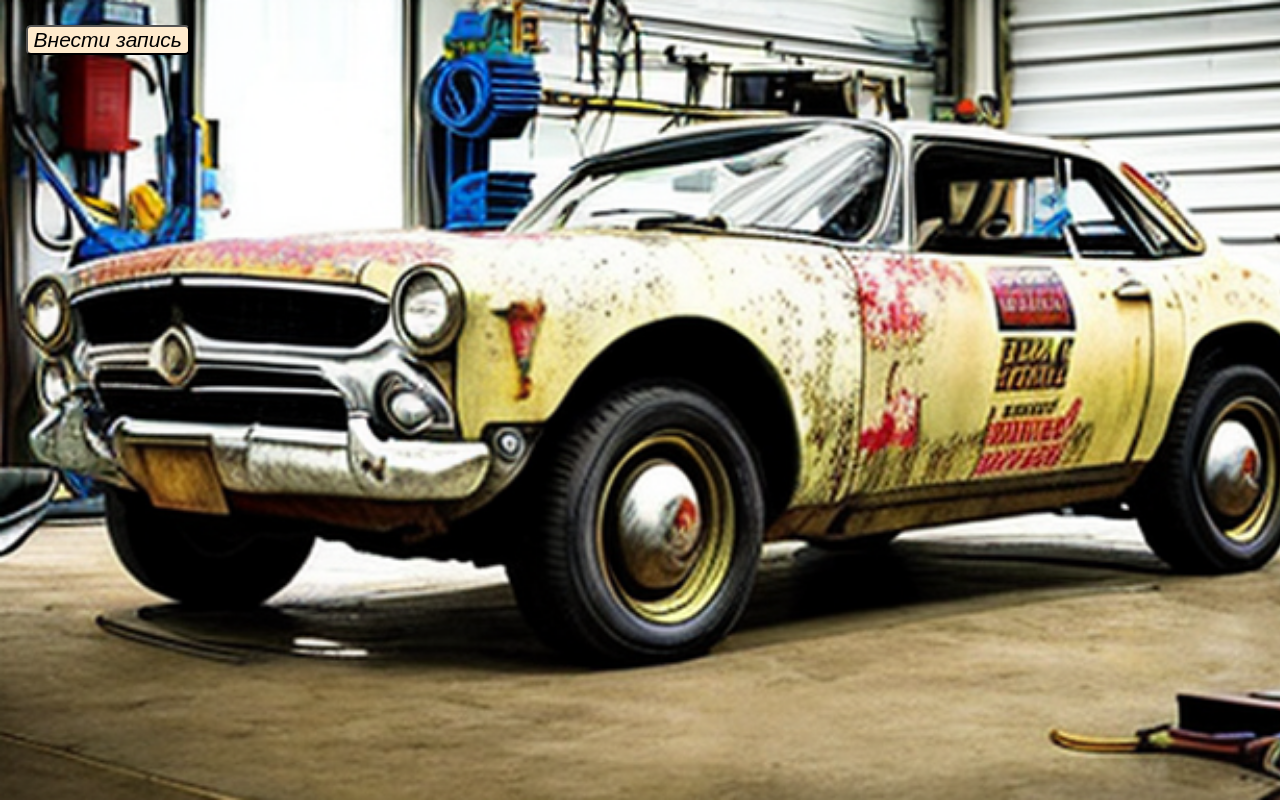
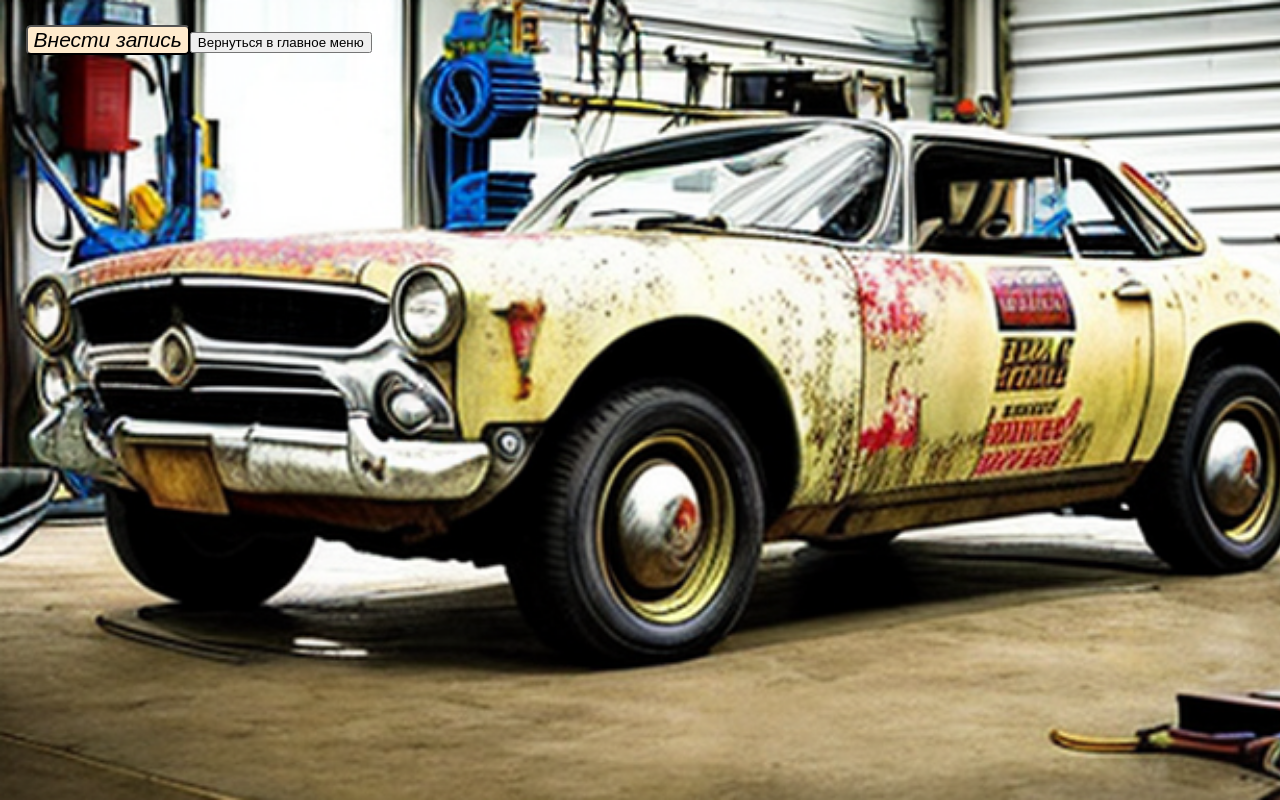
Before and after one commit to Andreyy2022/car-repair-notes, a React (Create React App) app in the folder my-app/: page / in a window 1280 px wide. Both pictures are taken after a click on the element "Двигатель". Built offline with nearby package versions, Linux system fonts and the light colour scheme.

Commit message:
0.1.26
It works, all functions.

```diff
--- a/my-app/src/Components/NoteComponents/Carcase.js
+++ b/my-app/src/Components/NoteComponents/Carcase.js
@@ -3,7 +3,7 @@ import { nanoid } from "nanoid";
 import { useEffect, useState } from "react";
 import './styles.css';
 
-function Carcase() {
+function Carcase({handleHideCompCarc}) {
 
     let [note, setNote] = useState('');
     let [notes, setNotes] = useState(localStorage.getItem('notesCarc') ? JSON.parse(localStorage.getItem('notesCarc')) : []);
@@ -83,6 +83,7 @@ function Carcase() {
     return (
         <div>
             <button className="inpNote" onClick={changeDoNote}>{doNote ? inpAndButt : 'Внести запись'}</button>
+            <button onClick={handleHideCompCarc}>Вернуться в главное меню</button>
             <div>
                 {listNotes}
             </div>
--- a/my-app/src/Components/NoteComponents/Chassis.js
+++ b/my-app/src/Components/NoteComponents/Chassis.js
@@ -3,7 +3,7 @@ import { nanoid } from "nanoid";
 import { useEffect, useState } from "react";
 import './styles.css';
 
-function Chassis() {
+function Chassis({handleHideCompChass}) {
 
     let [note, setNote] = useState('');
     let [notes, setNotes] = useState(localStorage.getItem('notesChas') ? JSON.parse(localStorage.getItem('notesChas')) : []);
@@ -83,6 +83,7 @@ function Chassis() {
     return (
         <div>
             <button className="inpNote" onClick={changeDoNote}>{doNote ? inpAndButt : 'Внести запись'}</button>
+            <button onClick={handleHideCompChass}>Вернуться в главное меню</button>
             <div>
                 {listNotes}
             </div>
--- a/my-app/src/Components/NoteComponents/Engine.js
+++ b/my-app/src/Components/NoteComponents/Engine.js
@@ -3,7 +3,7 @@ import { nanoid } from "nanoid";
 import { useEffect, useState } from "react";
 import './styles.css';
 
-function Engine() {
+function Engine({handleHideCompEng}) {
 
     let [note, setNote] = useState('');
     let [notes, setNotes] = useState(localStorage.getItem('notesEng') ? JSON.parse(localStorage.getItem('notesEng')) : []);
@@ -83,6 +83,7 @@ function Engine() {
     return (
         <div>
             <button className="inpNote" onClick={changeDoNote}>{doNote ? inpAndButt : 'Внести запись'}</button>
+            <button onClick={handleHideCompEng}>Вернуться в главное меню</button>
             <div>
                 {listNotes}
             </div>
--- a/my-app/src/Components/NoteComponents/Notes.js
+++ b/my-app/src/Components/NoteComponents/Notes.js
@@ -21,10 +21,10 @@ function Notes() {
                 </div>;
 
     let ArrModuls = [
-        {status: engine, tag: <Engine />},
-        {status: chassis, tag: <Chassis />},
-        {status: transmission, tag: <Transmission />},
-        {status: carcase, tag: <Carcase />},
+        {status: engine, tag: <Engine handleHideCompEng={handleHideCompEng} />},
+        {status: chassis, tag: <Chassis handleHideCompChass={handleHideCompChass} />},
+        {status: transmission, tag: <Transmission handleHideCompTrans={handleHideCompTrans} />},
+        {status: carcase, tag: <Carcase handleHideCompCarc={handleHideCompCarc} />},
     ];
 
     function show() {
@@ -37,6 +37,22 @@ function Notes() {
         return blocks;
     }
 
+    function handleHideCompEng() {
+        setEngine(false);
+    }
+
+    function handleHideCompChass() {
+        setChassis(false);
+    }
+
+    function handleHideCompTrans() {
+        setTransmission(false);
+    }
+
+    function handleHideCompCarc() {
+        setCarcase(false);
+    }
+
     return (
         <div>
             {show()}
--- a/my-app/src/Components/NoteComponents/Transmission.js
+++ b/my-app/src/Components/NoteComponents/Transmission.js
@@ -3,7 +3,7 @@ import { nanoid } from "nanoid";
 import { useEffect, useState } from "react";
 import './styles.css';
 
-function Transmission() {
+function Transmission({handleHideCompTrans}) {
 
     let [note, setNote] = useState('');
     let [notes, setNotes] = useState(localStorage.getItem('notesTran') ? JSON.parse(localStorage.getItem('notesTran')) : []);
@@ -83,6 +83,7 @@ function Transmission() {
     return (
         <div>
             <button className="inpNote" onClick={changeDoNote}>{doNote ? inpAndButt : 'Внести запись'}</button>
+            <button onClick={handleHideCompTrans}>Вернуться в главное меню</button>
             <div>
                 {listNotes}
             </div>
```
